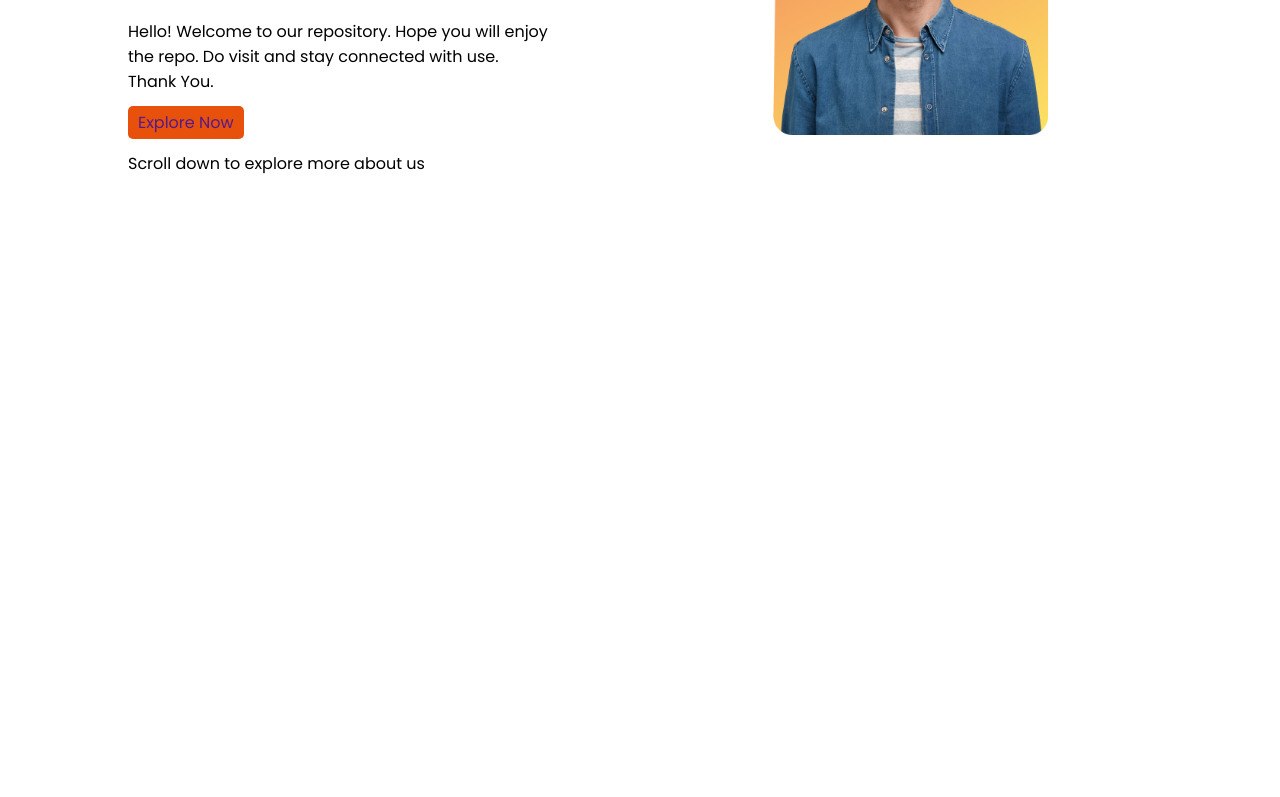
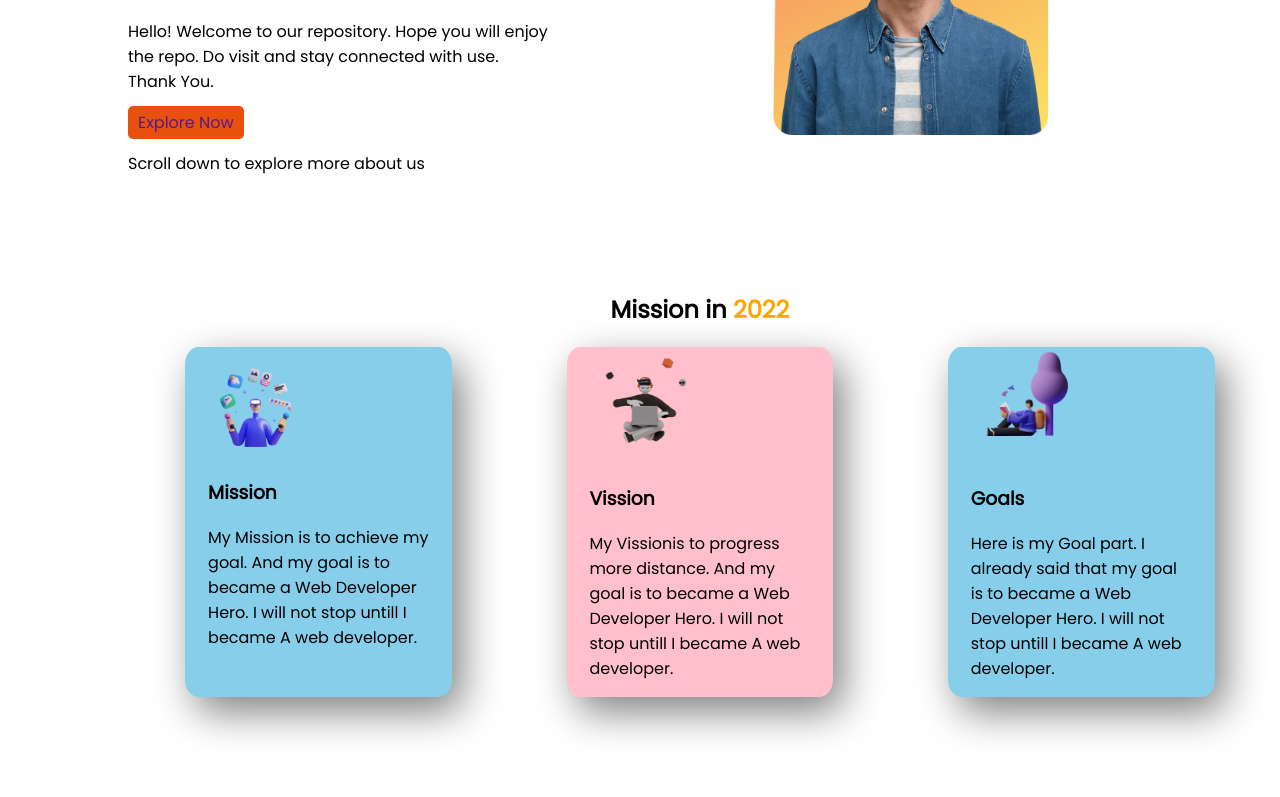
Before and after one commit to ShamimaSupty/Assignment-one, a plain HTML site: page index.html in a window 1280 px wide. Shown: the part 175-972 px from the top of the page. Before the commit the page ends 800 px from the top, so only its background shows below. Drawn offline with Linux system fonts and the light colour scheme.

Commit message:
added second part

```diff
--- a/index.html
+++ b/index.html
@@ -28,6 +28,31 @@
             <img src="images/person/person-1.png">
         </div>
     </section>
+    <section>
+
+        <h2 class="text-middle"> Mission in <span class="orange">2022</span></h2>
+        <div class="second-section">
+            <div class="my-mission">
+                <img class="photo" src="images/illustrators/illustrator-1.png">
+                <h3>Mission</h3>
+                <p>My Mission is to achieve my goal. And my goal is to became a Web Developer Hero. I will not stop
+                    untill I became A web developer. </p>
+            </div>
+            <div id="mission" class="my-mission">
+                <img class="photo" src="images/illustrators/illustrator-2.png">
+                <h3>Vission</h3>
+                <p>My Vissionis to progress more distance. And my goal is to became a Web Developer Hero. I will not
+                    stop
+                    untill I became A web developer. </p>
+            </div>
+            <div class="my-mission">
+                <img class="photo" src="images/illustrators/illustrator-3.png">
+                <h3>Goals</h3>
+                <p>Here is my Goal part. I already said that my goal is to became a Web Developer Hero. I will not stop
+                    untill I became A web developer. </p>
+            </div>
+        </div>
+    </section>
 
 </body>
 
--- a/style.css
+++ b/style.css
@@ -7,7 +7,7 @@ h1{
 }
 .border{
     border-left: 3px solid;
-    border-color: rgb(253, 24, 24);
+    border-color: rgb(231, 81, 12);
     border-image-slice: 1;
 
     padding-left: 2%;
@@ -32,3 +32,28 @@ margin-bottom: 100px;
    border-radius: 5px;
 
 }
+.text-middle{
+    text-align: center;
+}
+.second-section{
+    display: flex;
+    margin-bottom: 100px;
+}
+.my-mission{
+    box-shadow: 10px 15px 40px gray;
+    margin-left: 5%;
+    margin-right: 5%;
+    background-color: skyblue;
+padding-left: 2%;
+padding-right: 2%;
+width: 50%;
+border-radius: 5%;
+
+}
+.photo{
+    width: 50%;
+
+}
+#mission{
+    background-color: pink;
+}
```
